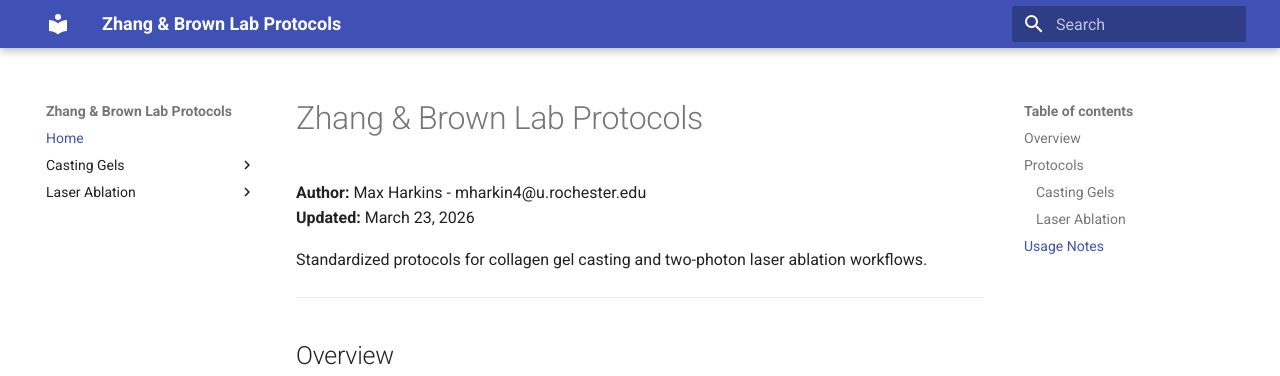
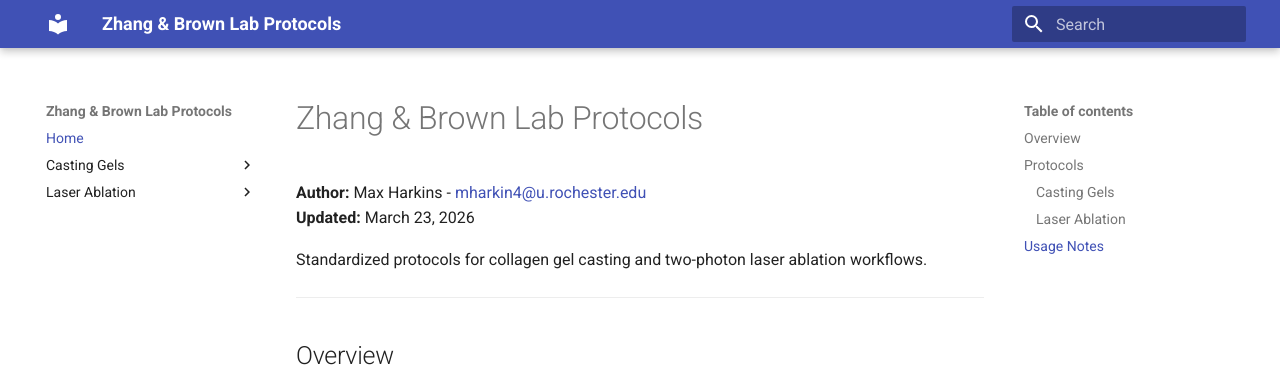
Before and after one commit to maxharkins/Zhang-and-Brown-Lab-Protocols, an MkDocs documentation site: the page built from docs/index.md, in a window 1280 px wide and 1211 px high. Shown: the top 376 px of the window. Built offline with MkDocs 1.6.1 and Material for MkDocs 9.7.7, drawn with Linux system fonts in a browser that asks for light colours; part of the change alters nothing that is shown.

```diff
--- a/docs/index.md
+++ b/docs/index.md
@@ -1,5 +1,6 @@
 # Zhang & Brown Lab Protocols
-**Author:** Max Harkins - mharkin4@u.rochester.edu
+**Author:** Max Harkins -
+[mharkin4@u.rochester.edu](mailto:mharkin4@u.rochester.edu)
 **Updated:** March 23, 2026
 
 Standardized protocols for collagen gel casting and two-photon laser ablation workflows.
```
